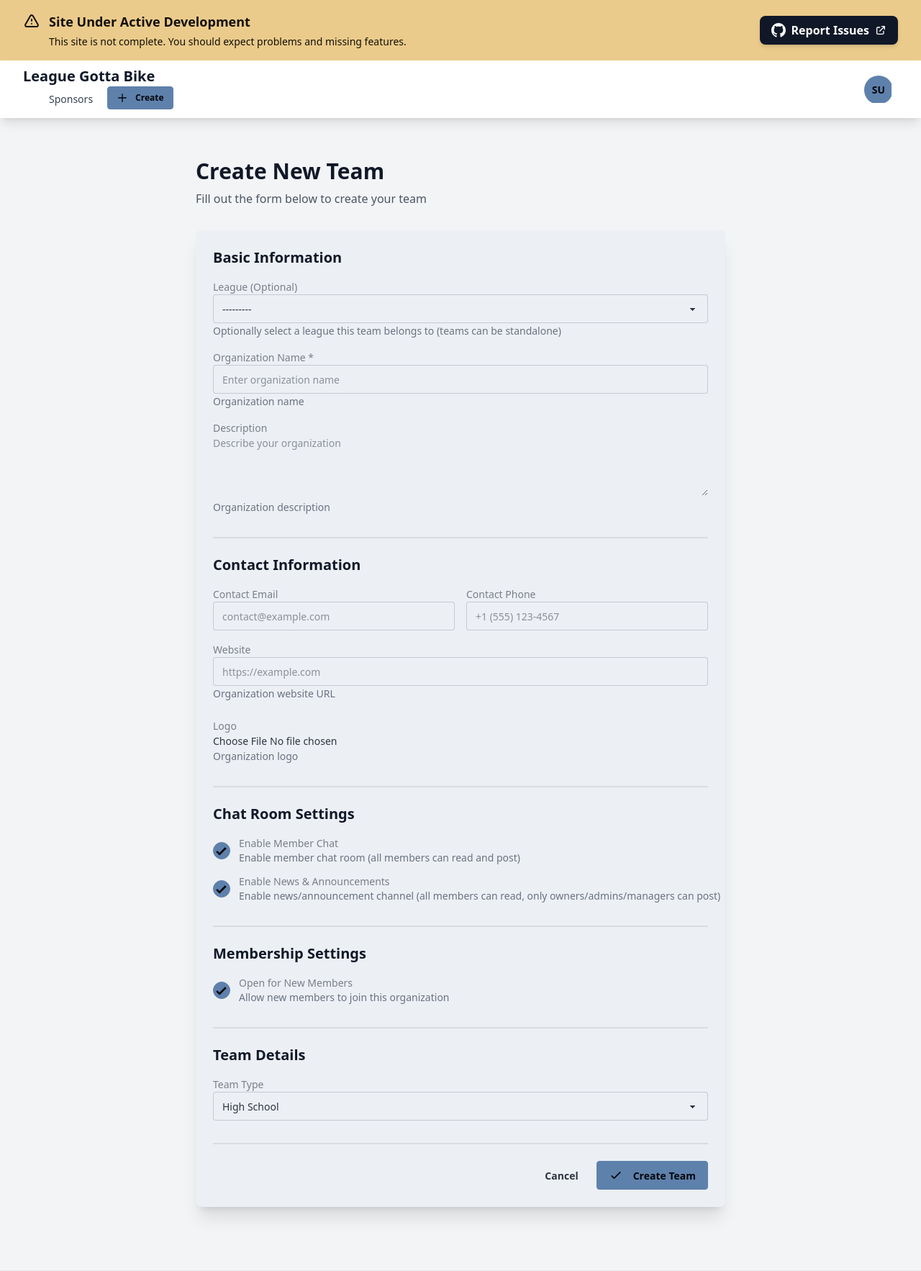
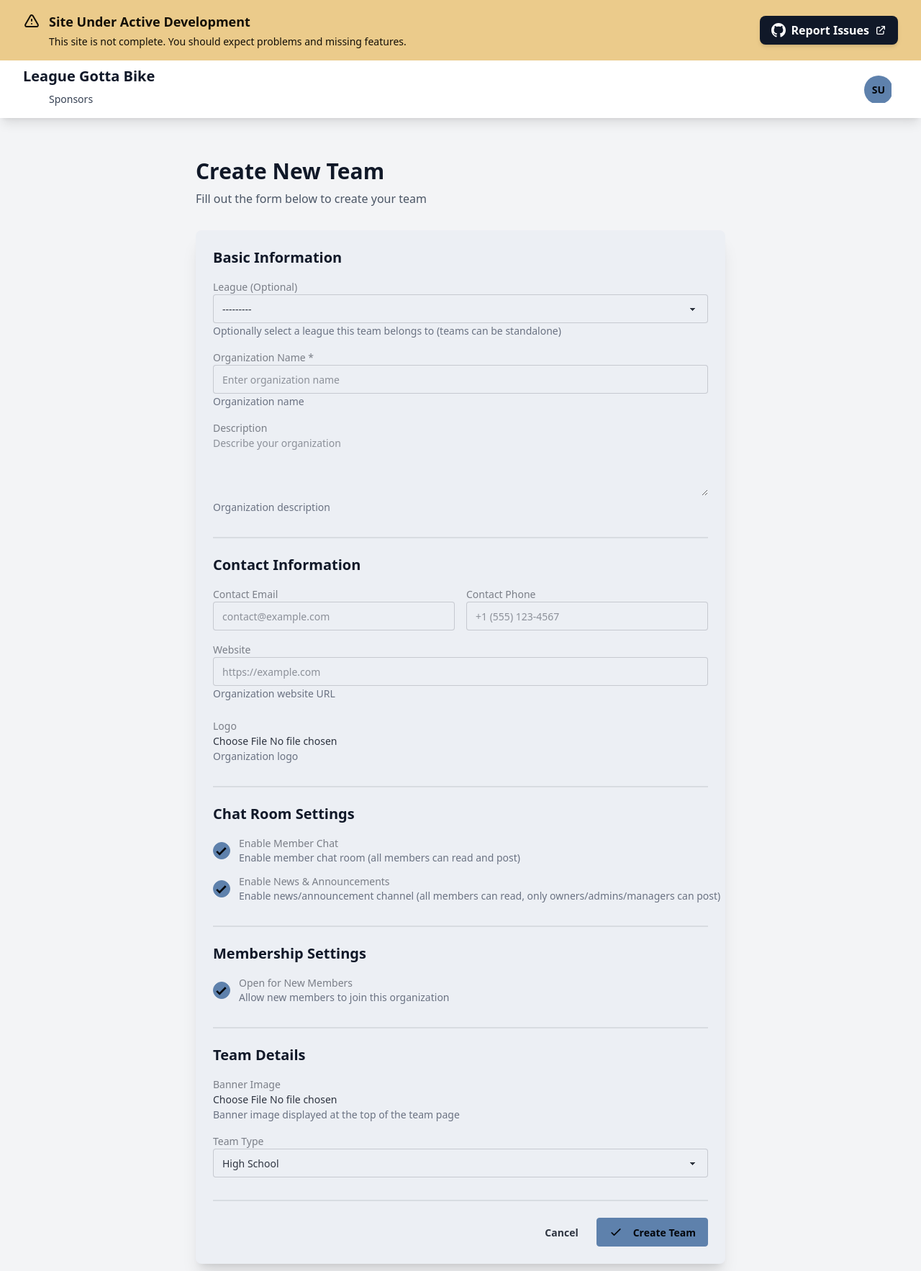
Before and after one commit to vincentdavis/league_gotta_bike, a Django app: page /create/team/ in a window 1280 px wide. Shown: the top 1766 px of the page at 72% size. Run offline with Django 5.2, Linux system fonts and the light colour scheme; the visitor is signed in with stand-in values (Sample User, id 1); data that the repository does not hold is empty; style sheets or scripts are compiled from the project's sources; parts of the project's set-up code (start-up, migrations or seed data) failed here and were passed over.

Commit message:
Add banner image to leagues and teams

```diff
--- a/apps/organizations/forms.py
+++ b/apps/organizations/forms.py
@@ -88,6 +88,15 @@ class LeagueCreateForm(OrganizationBaseForm):
         label='Region',
         help_text='Geographic region or state'
     )
+    banner = forms.ImageField(
+        required=False,
+        widget=forms.FileInput(attrs={
+            'class': 'file-input file-input-bordered w-full',
+            'accept': 'image/*'
+        }),
+        label='Banner Image',
+        help_text='Banner image displayed at the top of the league page'
+    )
     membership_requirements = forms.CharField(
         required=False,
         widget=forms.Textarea(attrs={
@@ -114,7 +123,8 @@ class LeagueCreateForm(OrganizationBaseForm):
                 organization=organization,
                 sanctioning_body=self.cleaned_data.get('sanctioning_body', ''),
                 region=self.cleaned_data.get('region', ''),
-                membership_requirements=self.cleaned_data.get('membership_requirements', '')
+                membership_requirements=self.cleaned_data.get('membership_requirements', ''),
+                banner=self.cleaned_data.get('banner')
             )
 
         return organization
@@ -135,6 +145,15 @@ class TeamCreateForm(OrganizationBaseForm):
     )
 
     # Team-specific fields
+    banner = forms.ImageField(
+        required=False,
+        widget=forms.FileInput(attrs={
+            'class': 'file-input file-input-bordered w-full',
+            'accept': 'image/*'
+        }),
+        label='Banner Image',
+        help_text='Banner image displayed at the top of the team page'
+    )
     team_type = forms.ChoiceField(
         required=False,
         choices=TeamProfile.TEAM_TYPES,
@@ -157,7 +176,8 @@ class TeamCreateForm(OrganizationBaseForm):
             # Create team profile
             TeamProfile.objects.create(
                 organization=organization,
-                team_type=self.cleaned_data.get('team_type', '')
+                team_type=self.cleaned_data.get('team_type', ''),
+                banner=self.cleaned_data.get('banner')
             )
 
         return organization
@@ -301,13 +321,17 @@ class LeagueProfileForm(forms.ModelForm):
 
     class Meta:
         model = LeagueProfile
-        fields = ['sanctioning_body', 'region', 'membership_requirements']
+        fields = ['sanctioning_body', 'region', 'banner', 'membership_requirements']
         widgets = {
             'sanctioning_body': forms.TextInput(attrs={
                 'class': 'input input-bordered w-full'
             }),
             'region': forms.TextInput(attrs={
                 'class': 'input input-bordered w-full'
+            }),
+            'banner': forms.FileInput(attrs={
+                'class': 'file-input file-input-bordered w-full',
+                'accept': 'image/*'
             }),
             'membership_requirements': forms.Textarea(attrs={
                 'class': 'textarea textarea-bordered w-full',
@@ -321,11 +345,15 @@ class TeamProfileForm(forms.ModelForm):
 
     class Meta:
         model = TeamProfile
-        fields = ['team_type']
+        fields = ['banner', 'team_type']
         widgets = {
+            'banner': forms.FileInput(attrs={
+                'class': 'file-input file-input-bordered w-full',
+                'accept': 'image/*'
+            }),
             'team_type': forms.Select(attrs={
                 'class': 'select select-bordered w-full'
-            })
+            }),
         }
 
 
--- a/apps/organizations/models.py
+++ b/apps/organizations/models.py
@@ -331,6 +331,12 @@ class LeagueProfile(models.Model):
     )
     region = models.CharField(max_length=100, blank=True, help_text="Geographic region or state")
     membership_requirements = models.TextField(blank=True, help_text="Requirements for league membership")
+    banner = models.ImageField(
+        upload_to='organizations/banners/',
+        blank=True,
+        null=True,
+        help_text="Banner image displayed at the top of the league page"
+    )
 
     class Meta:
         verbose_name = "League Profile"
@@ -364,6 +370,12 @@ class TeamProfile(models.Model):
     team_type = models.CharField(
         max_length=20, choices=TEAM_TYPES, blank=True, help_text="Type of team"
     )
+    banner = models.ImageField(
+        upload_to='organizations/banners/',
+        blank=True,
+        null=True,
+        help_text="Banner image displayed at the top of the team page"
+    )
 
     class Meta:
         verbose_name = "Team Profile"
--- a/apps/organizations/templates/organizations/base.html
+++ b/apps/organizations/templates/organizations/base.html
@@ -49,14 +49,6 @@
                     <a href="{% url 'sponsors:sponsor_list' %}" class="px-3 py-2 rounded-md text-sm font-medium text-gray-700 hover:text-primary hover:bg-gray-50">
                         Sponsors
                     </a>
-                    {% if user.is_authenticated %}
-                    <a href="{% url 'organizations:org_type_select' %}" class="btn btn-primary btn-sm">
-                        <svg xmlns="http://www.w3.org/2000/svg" class="h-4 w-4 mr-1" fill="none" viewBox="0 0 24 24" stroke="currentColor">
-                            <path stroke-linecap="round" stroke-linejoin="round" stroke-width="2" d="M12 4v16m8-8H4" />
-                        </svg>
-                        Create
-                    </a>
-                    {% endif %}
                 </div>
             </div>
             <div class="flex-none gap-2 pr-2">
```
Also changed, not shown: apps/organizations/templates/organizations/organization_edit.html (+16 -0 lines), apps/organizations/migrations/0004_leagueprofile_banner_teamprofile_banner.py (added).
